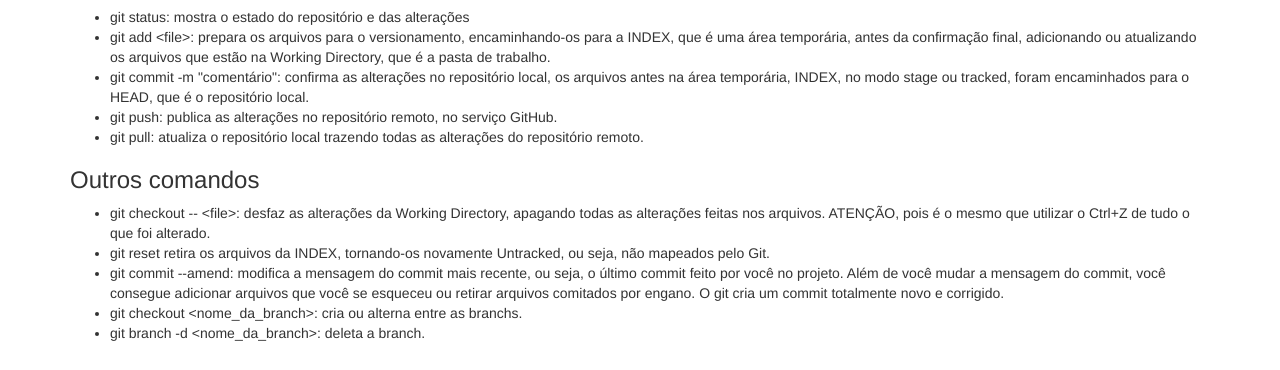
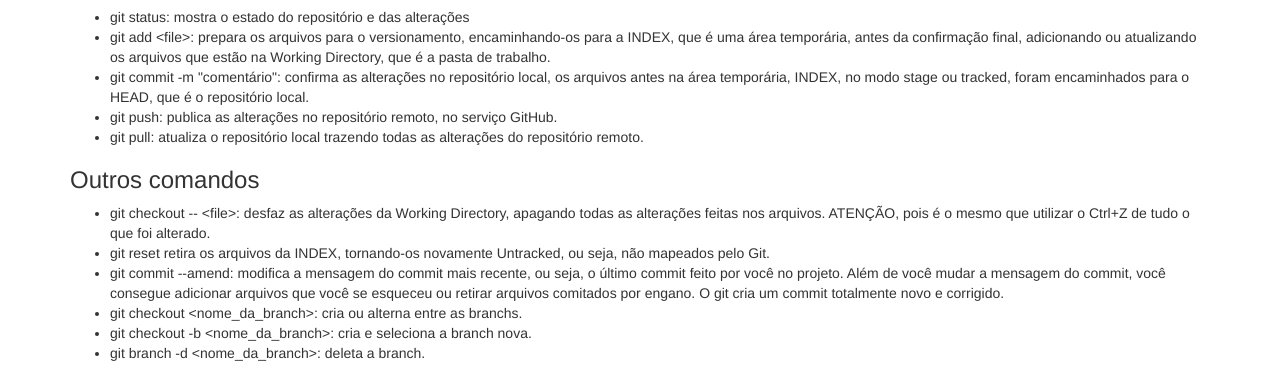
Before and after one commit to Falsilva/Repo1, a plain HTML site: page index.html in a window 1280 px wide. Shown: the part 109-479 px from the top of the page. Drawn offline with nearby package versions, Linux system fonts and the light colour scheme.

Commit message:
Conteúdo novo adicionado.

```diff
--- a/index.html
+++ b/index.html
@@ -36,6 +36,7 @@
 						<li>git reset retira os arquivos da INDEX, tornando-os novamente Untracked, ou seja, não mapeados pelo Git.</li>
 						<li>git commit --amend: modifica a mensagem do commit mais recente, ou seja, o último commit feito por você no projeto. Além de você mudar a mensagem do commit, você consegue adicionar arquivos que você se esqueceu ou retirar arquivos comitados por engano. O git cria um commit totalmente novo e corrigido.</li>
 						<li>git checkout &lt;nome_da_branch&gt;: cria ou alterna entre as branchs.</li>
+						<li>git checkout -b &lt;nome_da_branch&gt;: cria e seleciona a branch nova.</li>
 						<li>git branch -d &lt;nome_da_branch&gt;: deleta a branch.</li>
 					</ul>
 				</div>
```
